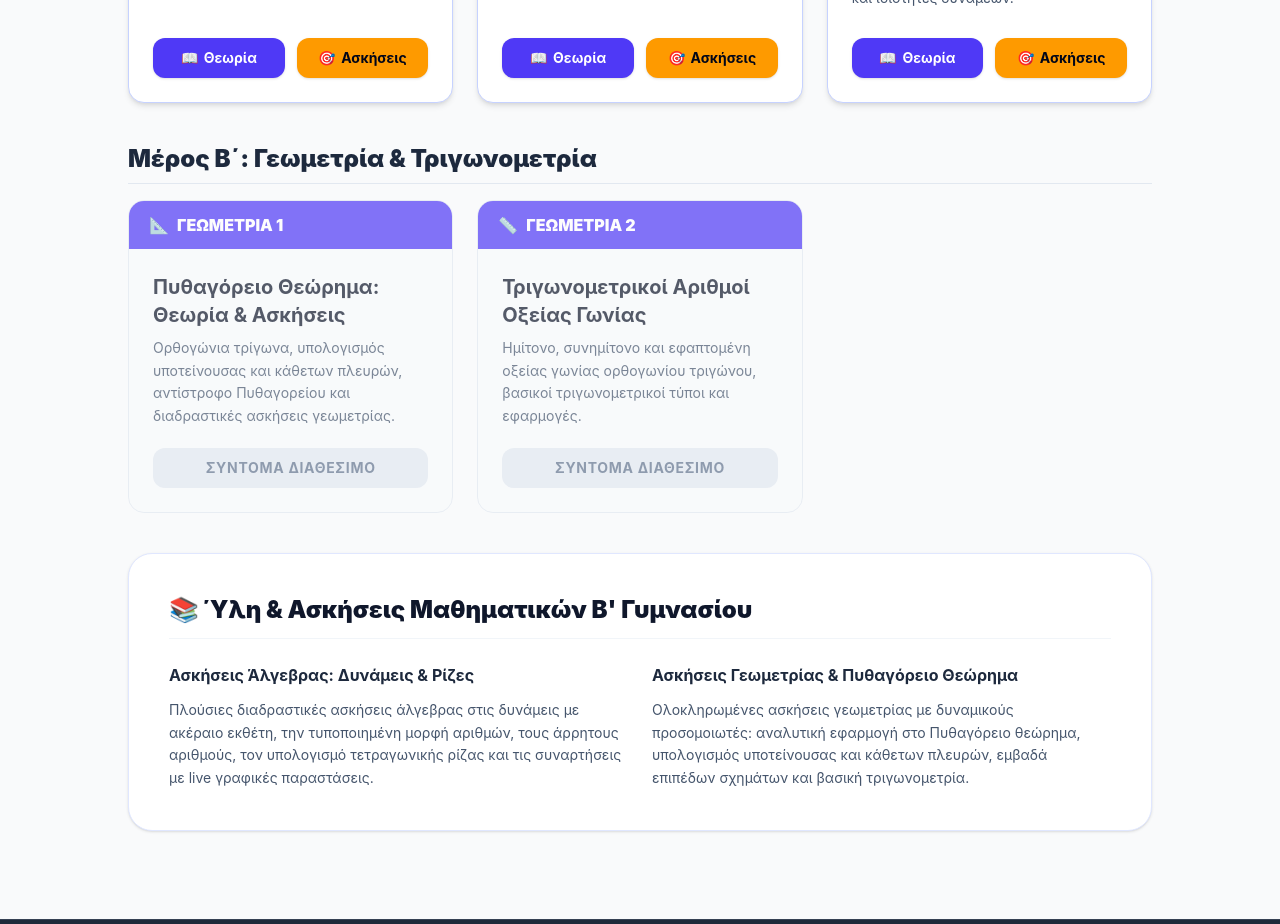
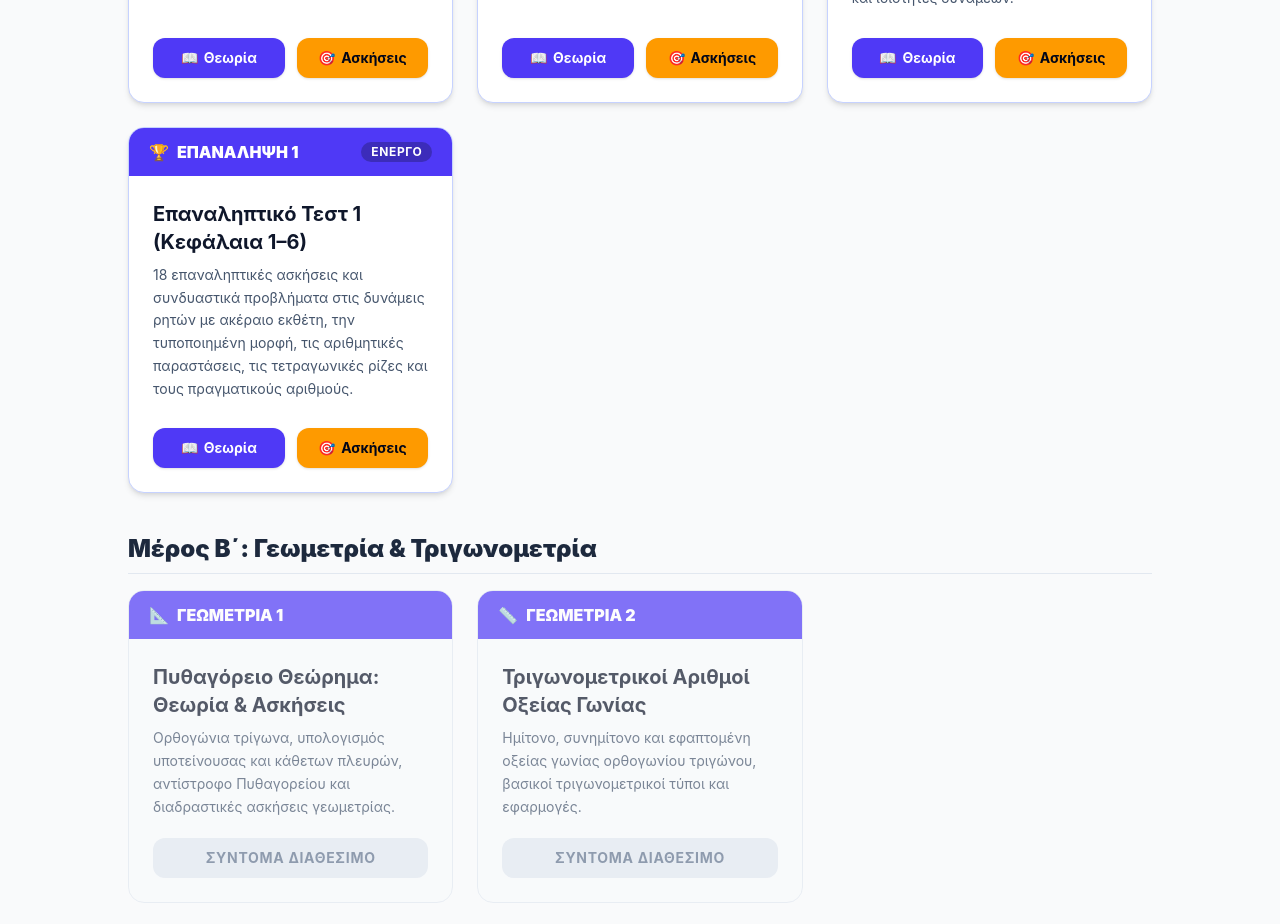
Before and after one commit to gkrimpas-lab/learn-maths-2026, a Next.js app: page /b-gymnasiou in a window 1280 px wide. Shown: the part 1180-2104 px from the top of the page. Built offline with nearby package versions, Linux system fonts and the light colour scheme.

Commit message:
Add review test 1 for algebra topics
Added a review test section with exercises covering various algebra topics.

```diff
--- a/data/b-gymnasiou.js
+++ b/data/b-gymnasiou.js
@@ -118,6 +118,38 @@ export const B_GYMNASIOU_CHAPTERS = [
       'exponent properties'
     ]
   },
+  {
+    id: '07-epanalipsi-1',
+    section: 'algebra',
+    slug: '07-epanalipsi-1',
+    icon: '🏆',
+    title: 'Επαναληπτικό Τεστ 1 (Κεφάλαια 1–6)',
+    titleEn: 'Review Test 1 (Chapters 1–6)',
+    desc: '18 επαναληπτικές ασκήσεις και συνδυαστικά προβλήματα στις δυνάμεις ρητών με ακέραιο εκθέτη, την τυποποιημένη μορφή, τις αριθμητικές παραστάσεις, τις τετραγωνικές ρίζες και τους πραγματικούς αριθμούς.',
+    descEn: '18 comprehensive exercises and combined problems covering integer exponents, scientific notation, numerical expressions, square roots, and real numbers.',
+    badge: 'ΕΠΑΝΑΛΗΨΗ 1',
+    badgeEn: 'REVIEW 1',
+    isReview: true,
+    active: true,
+    keywords: [
+      'επαναληπτικό τεστ άλγεβρα',
+      'ασκήσεις β γυμνασίου',
+      'δυνάμεις με ακέραιο εκθέτη',
+      'τυποποιημένη μορφή',
+      'αριθμητικές παραστάσεις',
+      'τετραγωνική ρίζα',
+      'πραγματικοί αριθμοί',
+      'άρρητοι αριθμοί',
+      'algebra review test',
+      '8th grade math test',
+      'integer exponents',
+      'scientific notation',
+      'numerical expressions',
+      'square roots',
+      'real numbers',
+      'irrational numbers'
+    ]
+  },
 
   // --- ΜΕΡΟΣ Β: ΓΕΩΜΕΤΡΙΑ & ΤΡΙΓΩΝΟΜΕΤΡΙΑ ---
   {
```
